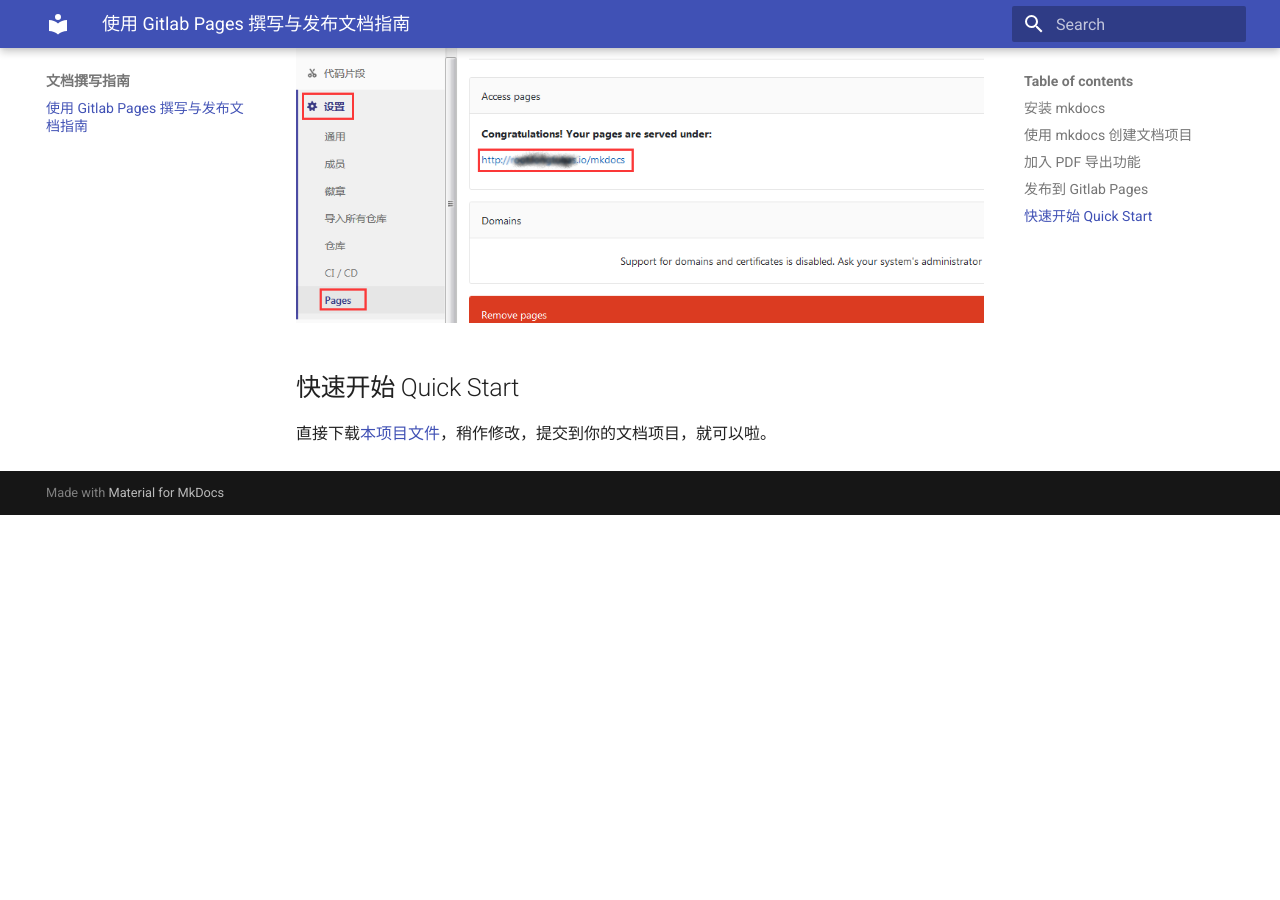
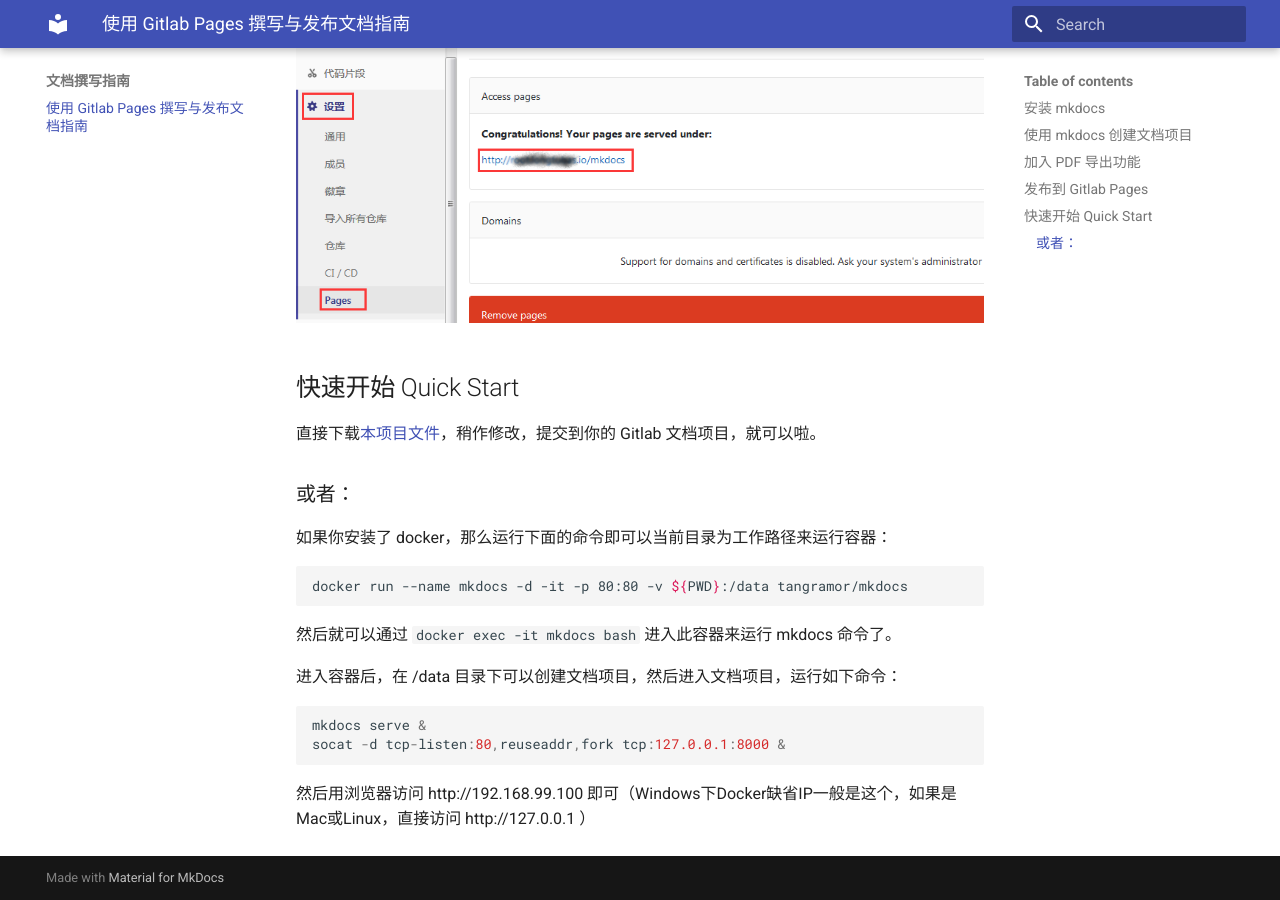
Before and after one commit to tangramor/mkdocs, an MkDocs documentation site: the page built from docs/index.md, in a window 1280 px wide and 900 px high, scrolled down 4488 px. Built offline with MkDocs 1.6.1 and Material for MkDocs 9.7.7, drawn with Linux system fonts in a browser that asks for light colours; before the commit the page ends 5003 px from its top, so only the background shows below that.

Commit message:
add how to use the docker image

````diff
--- a/docs/index.md
+++ b/docs/index.md
@@ -175,4 +175,25 @@ pages:
 
 ## 快速开始 Quick Start
 
-直接下载[本项目文件](https://github.com/tangramor/mkdocs/archive/master.zip)，稍作修改，提交到你的文档项目，就可以啦。
+直接下载[本项目文件](https://github.com/tangramor/mkdocs/archive/master.zip)，稍作修改，提交到你的 Gitlab 文档项目，就可以啦。
+
+
+### 或者：
+
+如果你安装了 docker，那么运行下面的命令即可以当前目录为工作路径来运行容器：
+
+```
+docker run --name mkdocs -d -it -p 80:80 -v ${PWD}:/data tangramor/mkdocs
+```
+
+
+然后就可以通过 `docker exec -it mkdocs bash` 进入此容器来运行 mkdocs 命令了。
+
+进入容器后，在 /data 目录下可以创建文档项目，然后进入文档项目，运行如下命令：
+
+```
+mkdocs serve &
+socat -d tcp-listen:80,reuseaddr,fork tcp:127.0.0.1:8000 &
+```
+
+然后用浏览器访问 http://192.168.99.100 即可（Windows下Docker缺省IP一般是这个，如果是Mac或Linux，直接访问 http://127.0.0.1 ）
````
